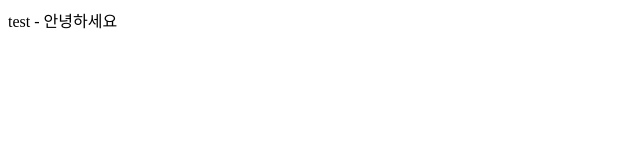
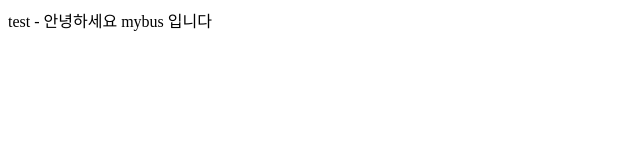
Before and after one commit to parsleyll0221/2023gittest, a plain HTML site: page index.html in a window 1280 px wide. Shown: the whole page, without its empty margins (0-640 px from the left). Drawn offline with Linux system fonts and the light colour scheme.

Commit message:
bus test

```diff
--- a/index.html
+++ b/index.html
@@ -7,5 +7,6 @@
 </head>
 <body>
     test - 안녕하세요
+    mybus 입니다
 </body>
 </html>
```
